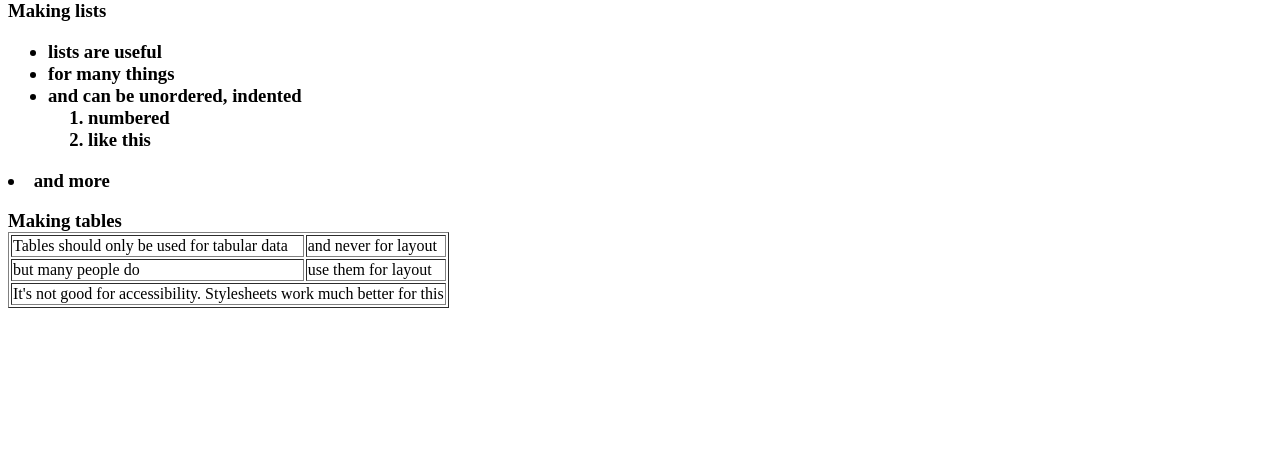
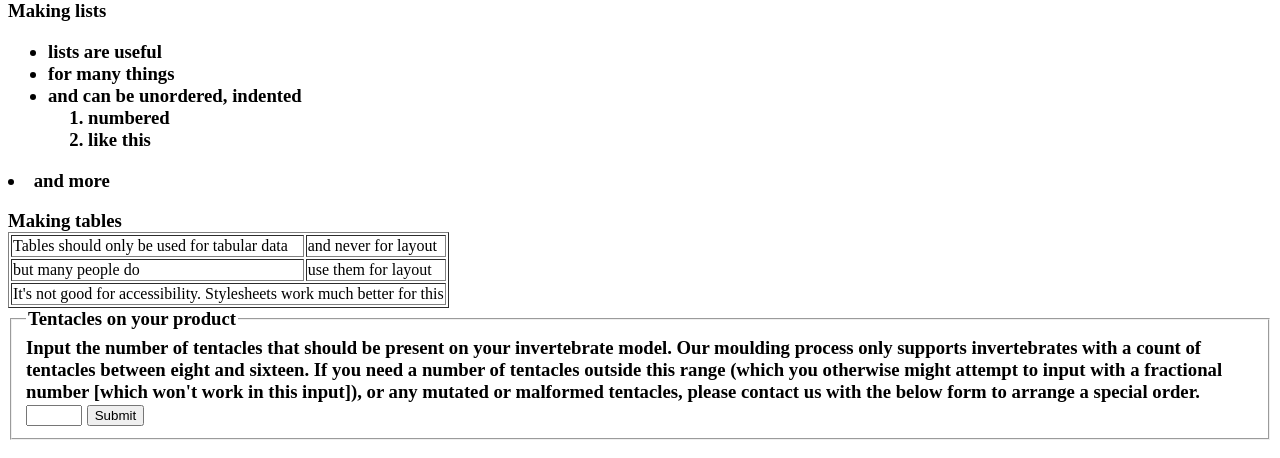
Before and after one commit to bryce-carson/266, a plain HTML site: page flies/2/sample1.html in a window 1280 px wide. Shown: the part 933-1391 px from the top of the page. Before the commit the page ends 1260 px from the top, so only its background shows below. Drawn offline with Linux system fonts and the light colour scheme.

Commit message:
Add a nice demonstrative number input form.
Discuss this with the student struggling with number input forms.

```diff
--- a/flies/2/sample1.html
+++ b/flies/2/sample1.html
@@ -35,5 +35,18 @@ Adding links
 </table>
 
 
+
+
+<form name="tentacle-product">
+  <fieldset>
+    <legend>Tentacles on your product</legend>
+    <label for="tentacle-count">Input the number of tentacles that should be present on your invertebrate model. Our moulding process only supports invertebrates with a count of tentacles between eight and sixteen. If you need a number of tentacles outside this range (which you otherwise might attempt to input with a fractional number [which won't work in this input]), or any mutated or malformed tentacles, please contact us with the below form to arrange a special order.</label>
+    <input type="number" id="tentacle-count" pattern="^\d+$" min=8 max=16 step=1>
+    <input type="submit">
+      </fieldset>
+    </form>
+
+
+
 </body>
 </html>
```
